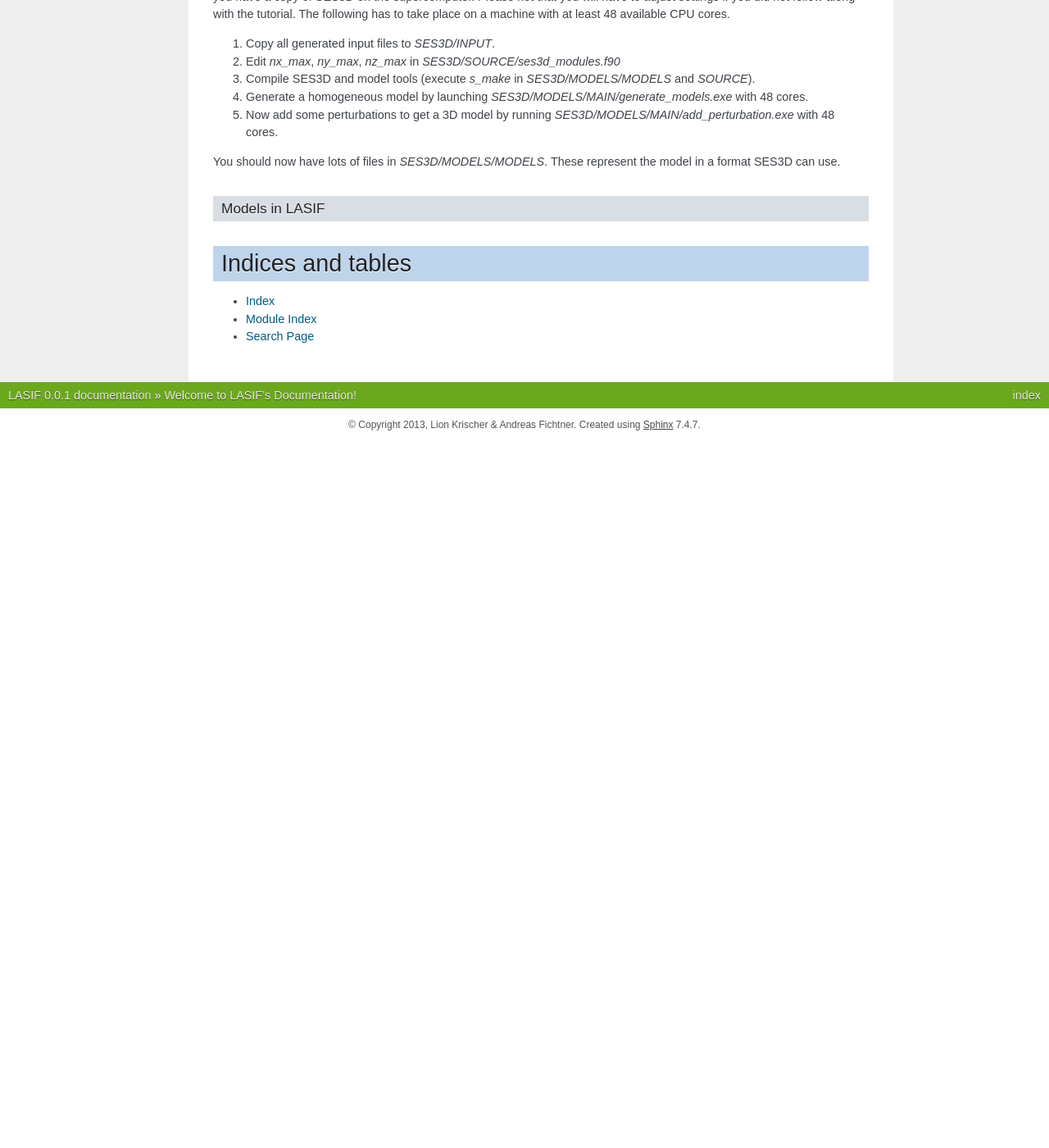
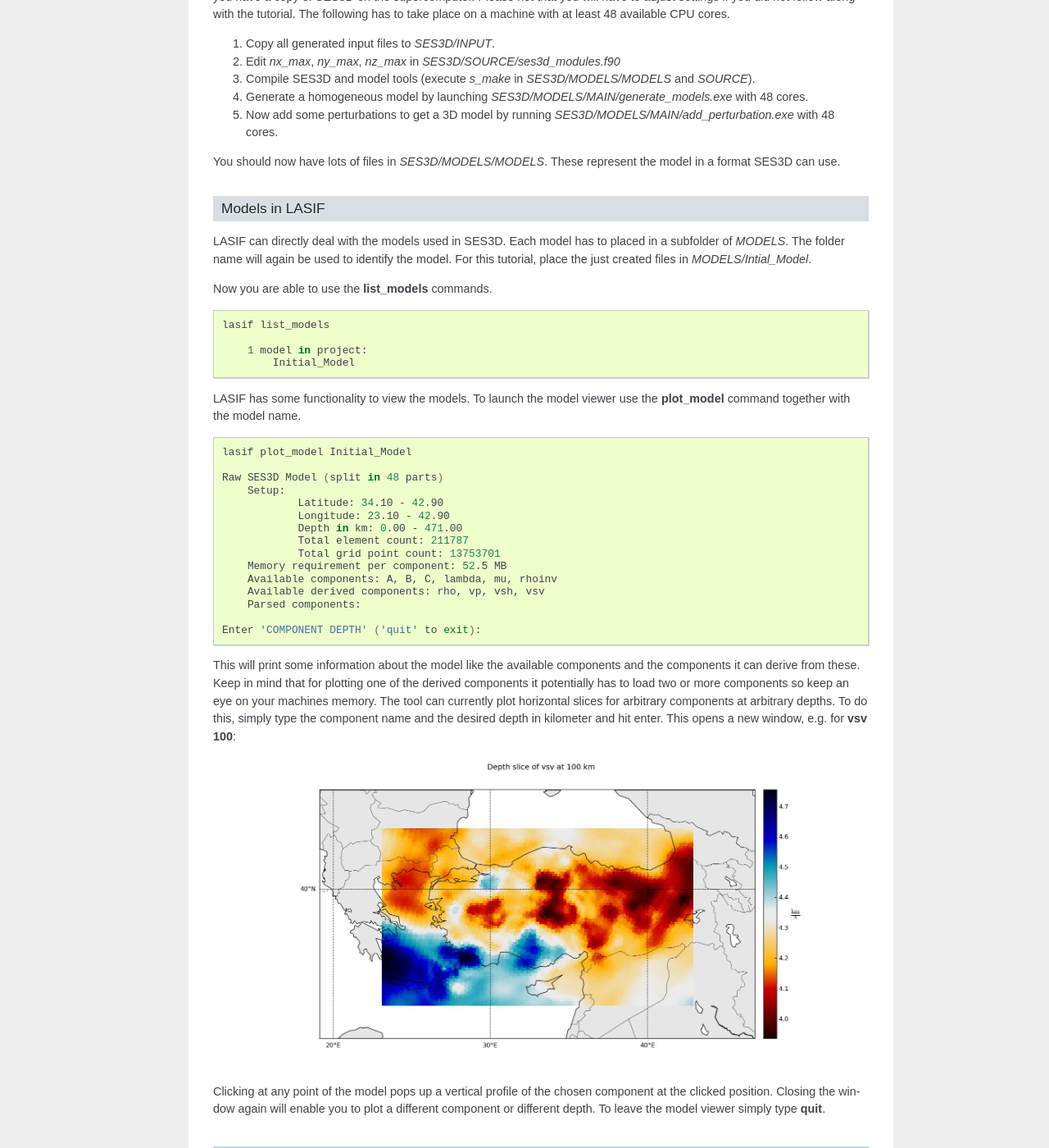
Before and after one commit to krischer/LASIF, a Sphinx documentation site: the page built from doc/index.rst, in a window 1280 px wide and 1400 px high, scrolled down 16645 px. Shown: the whole window at 82% size. Built offline with Sphinx 7.4.7, drawn with Linux system fonts in a browser that asks for light colours; formulas are drawn with MathJax 3; before the commit the page ends 17183 px from its top, so only the background shows below that.

Commit message:
Added model tutorial.

```diff
--- a/doc/index.rst
+++ b/doc/index.rst
@@ -1169,6 +1169,59 @@ model in a format SES3D can use.
 Models in LASIF
 ^^^^^^^^^^^^^^^
 
+LASIF can directly deal with the models used in SES3D. Each model has to placed
+in a subfolder of *MODELS*. The folder name will again be used to identify the
+model. For this tutorial, place the just created files in
+*MODELS/Intial_Model*.
+
+Now you are able to use the **list_models** commands.
+
+.. code-block:: bash
+
+    lasif list_models
+
+        1 model in project:
+            Initial_Model
+
+LASIF has some functionality to view the models. To launch the model viewer use
+the **plot_model** command together with the model name.
+
+.. code-block:: bash
+
+    lasif plot_model Initial_Model
+
+    Raw SES3D Model (split in 48 parts)
+        Setup:
+                Latitude: 34.10 - 42.90
+                Longitude: 23.10 - 42.90
+                Depth in km: 0.00 - 471.00
+                Total element count: 211787
+                Total grid point count: 13753701
+        Memory requirement per component: 52.5 MB
+        Available components: A, B, C, lambda, mu, rhoinv
+        Available derived components: rho, vp, vsh, vsv
+        Parsed components:
+
+    Enter 'COMPONENT DEPTH' ('quit' to exit):
+
+
+This will print some information about the model like the available components
+and the components it can derive from these. Keep in mind that for plotting one
+of the derived components it potentially has to load two or more components so
+keep an eye on your machines memory. The tool can currently plot horizontal
+slices for arbitrary components at arbitrary depths. To do this, simply type
+the component name and the desired depth in kilometer and hit enter. This opens
+a new window, e.g. for **vsv 100**:
+
+.. image:: images/vsv_100km.jpg
+    :width: 90%
+    :align: center
+
+Clicking at any point of the model pops up a vertical profile of the chosen
+component at the clicked position. Closing the window again will enable you to
+plot a different component or different depth. To leave the model viewer simply
+type **quit**.
+
 
 Indices and tables
 ==================
```
Also changed, not shown: doc/images/vsv_100km.jpg (added).
